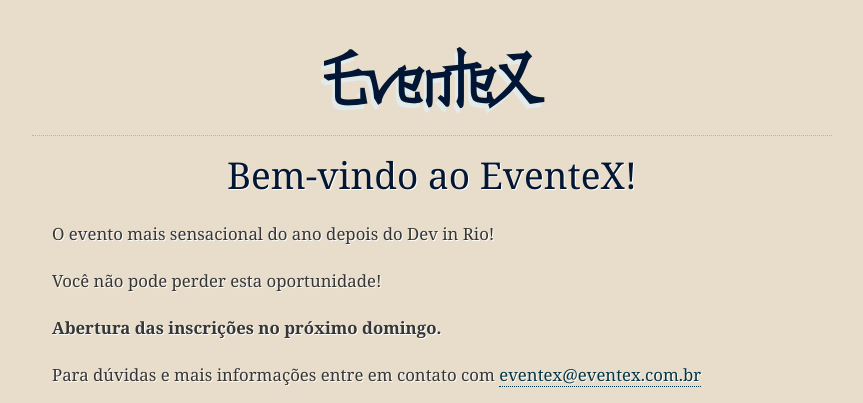
After one commit to Delermando/welcome-to-the-django, a Django app: template wttd/eventex/core/templates/index2.html in a window 1280 px wide. The commit adds this page. Shown: the top 403 px of the page, without its empty margins (208-1071 px from the left). Run offline with Django 3.2, Linux system fonts and the light colour scheme; the template is opened without the code that fills it, so the values that code supplies are empty; some libraries are stand-ins or nearby versions.

Commit message:
criando estrutura de pastas para os assets

```diff
--- /dev/null
+++ b/wttd/eventex/core/static/css/style.css
@@ -0,0 +1,313 @@
+/*
+CSS
+*/
+
+html {
+  background-color: #E8DDCB;
+}
+
+body {
+  margin: 0;
+  padding: 0;
+  font: .625em Georgia, Serif;
+  background-color: #E8DDCB;
+  color: #363636;
+}
+
+#page {
+  margin: 0 auto;
+  padding: 20px 0 0 0;
+  width: 800px;
+  font-size: 1.2em;
+}
+
+/*
+General
+*/
+
+p {
+	margin: 1.4em 0;
+	padding: 0;
+	line-height: 1.4em;
+}
+
+img {
+	border: 0;
+}
+
+hr {
+	display: none;
+}
+
+a,
+a:link,
+a:active,
+a:visited {
+	color: #033649;
+	text-decoration: none;
+	border-bottom: 1px dotted #033649;
+}
+
+a:hover {
+	border-bottom: 1px solid #033649;
+}
+
+blockquote {
+  margin: auto;
+  padding: 0;
+  width: 520px;
+  background: transparent url(../images/quote-left.gif) no-repeat 0 0;
+  text-align: center;
+  color: #033649;
+  font-size: 2em;
+  font-style: italic;
+}
+
+blockquote p {
+	line-height: 2em;
+	background: transparent url(../images/quote-right.gif) no-repeat bottom right;
+}
+
+/*
+Headers
+*/
+
+h1,
+h2,
+h3,
+h4 {
+	line-height: 1.286;
+	margin: .4em 0;
+	padding: 0;
+	text-shadow: 1px 1px 0 #fff;
+}
+
+h1 {
+	font-weight: normal;
+	font-size: 2.2em;
+	text-align: center;
+	color: #031634;
+}
+
+h2 {
+	margin: .643em 0;
+	font-weight: normal;
+	font-size: 1.8em;
+	color: #033649;
+	font-style: italic;
+	clear: both;
+}
+
+h3 {
+	margin: .643em 0;
+	font-weight: normal;
+	font-size: 1.6em;
+	color: #036564;
+}
+
+h4 {
+	margin: .643em 0;
+	font-weight: normal;
+	font-size: 1.4em;
+	color: #036564;
+}
+
+h1#about,
+h2#badge-subtitle {
+  margin: 1em 0 .4em 0;
+  font-size: 1.3em;
+  color: #363636;
+}
+
+h2#badge-subtitle {
+  text-align: center;
+}
+
+/*
+Header
+*/
+
+#header {
+  border-bottom: 1px dotted #CDB380;
+}
+
+#header #logo {
+  margin: auto;
+  width: 300px;
+  height: 215px;
+  background: transparent url(../images/logo-small-acts.png) no-repeat 0 0;
+  text-indent: -9999px;
+}
+
+#header #logo a {
+  display: block;
+  width: 300px;
+  height: 215px;
+  border: none;
+}
+
+#header blockquote p {
+  text-shadow: 1px 1px 0 #fff;
+}
+
+/*
+Content
+*/
+
+#content {
+  margin: 0 20px;
+  font-size: 1.4em;
+  text-shadow: 1px 1px 0 #fff;
+}
+
+ul#acts li {
+  line-height: 1.4em;
+}
+
+ul#members {
+	list-style-type: none;
+	margin: 0 0 20px 0;
+	padding: 0;
+	font-size: .76em;
+}
+
+ul#members li {
+	width: 252px;
+	line-height: 2em;
+	text-align: center;
+	float: left;
+}
+
+#badge-content {
+  font-size: .8em;
+  margin: 0 0 20px 0;
+}
+
+#badge-content p {
+  margin: 1em 0 0 0;
+}
+
+#badge-content a {
+  border: none;
+}
+
+#badge-content textarea {
+  margin: 0;
+  padding: 10px;
+  display: block;
+  width: 650px;
+  height: 50px;
+  border: none;
+  border-top: 1px solid #036564;
+  border-bottom: 1px solid #036564;
+  color: #031634;
+  background-color: #fff;
+}
+
+/*
+Forms
+*/
+
+form {
+  margin: 20px 0;
+  padding: 0;
+}
+
+fieldset {
+  margin: 0;
+  padding: 20px;
+}
+
+form div {
+  padding: 0 0 5px 0;
+}
+
+form input {
+  font-size: 1.1em;
+  padding: 2px;
+  display: block;
+  width: 400px;
+}
+
+.error {
+  color: #900;
+}
+
+form p {
+  /*margin: -35px 0 0 440px;*/
+  padding: 8px;
+  width: 300px;
+  /*position: absolute;*/
+  /*border: 1px solid #033649;*/
+  /*background-color: #036564;*/
+  /*color: #fff;*/
+  /*font-size: .9em;*/
+  font-family: Arial, Helvetica, Sans-Serif;
+}
+
+form p em {
+  /*font-size: 1.2em;*/
+  /*display: block;*/
+}
+
+.info_label {
+  display: none;
+  text-shadow: none;
+}
+
+.button {
+  width: 200px;
+  text-align: center;
+  padding: 4px;
+  font-size: 1.1em;
+  background-color: #031634;
+  color: #fff;
+  border: none;
+  text-shadow: -1px -1px 0 #000;
+}
+
+/*
+Footer
+*/
+
+#footer {
+  clear: both;
+  font-size: .9em;
+  padding: 0 20px;
+  border-top: 1px dotted #CDB380;
+}
+
+#footer img {
+  vertical-align: middle;
+}
+
+#footer #django {
+  float: right;
+  border: none;
+}
+
+/*
+Clearfix
+*/
+
+.clearfix:after {
+    content: ".";
+    display: block;
+    height: 0;
+    clear: both;
+    visibility: hidden;
+}
+
+.clearfix {
+	display: inline-table;
+}
+
+/* Hides from IE-mac \*/
+.clearfix {
+	height: 1%;
+}
+
+.clearfix {
+	display: block;
+}
+/* End hide from IE-mac */
--- /dev/null
+++ b/wttd/eventex/core/templates/index2.html
@@ -0,0 +1,37 @@
+{% load static %}
+<!doctype html>
+<html>
+<head>
+  <meta http-equiv="Content-Type" content="text/html; charset=utf-8" />
+  <meta name="description" content="EventeX" />
+  <meta http-equiv='content-Language' content='en-US' />
+  <link type="image/x-icon" href="{% static 'favicon.ico' %}" rel="shortcut icon" />
+
+  <title>EventeX</title>
+
+  <link type="text/css" href="{% static 'css/style.css' %}" rel="stylesheet" media="screen" />
+
+  <script type="text/javascript" src="http://ajax.googleapis.com/ajax/libs/jquery/1.4.0/jquery.min.js"></script>
+</head>
+<body>
+  <div id="page">
+    <div id="header">
+      <center>
+        <img src="{% static 'img/logo.png' %}" alt="EventeX" />
+      </center>
+    </div>
+    <hr>
+    <div id="content">
+      <h1>Bem-vindo ao EventeX!</h1>
+      <p>O evento mais sensacional do ano depois do Dev in Rio!</p>
+      <p>Você não pode perder esta oportunidade!</p>
+      <p><strong>Abertura das inscrições no próximo domingo.</strong></p>
+      <p>Para dúvidas e mais informações entre em contato com <a href="mailto:eventex@eventex.com.br">eventex@eventex.com.br</a></p>
+    </div>
+    <hr>
+    <div id="footer">
+      <p>&copy; 2012. <a rel="license" href="http://eventex.herike.com">EventeX</a>, some rights reserved. <a rel="license" href="http://creativecommons.org/licenses/by-nc-sa/3.0/"><img alt="Creative Commons License" style="border-width:0" src="http://i.creativecommons.org/l/by-nc-sa/3.0/br/80x15.png" /></a><a href="http://www.djangoproject.com/" id="django"><img src="https://djangoproject.com/s/img/badges/djangosite100x25.gif" border="0" alt="A Django site." title="A Django site." /></a></p>
+    </div>
+  </div>
+</body>
+</html>
```
Also changed, not shown: wttd/eventex/core/templates/index.html (+12 -1 lines), wttd/eventex/core/static/img/logo.png (added).
